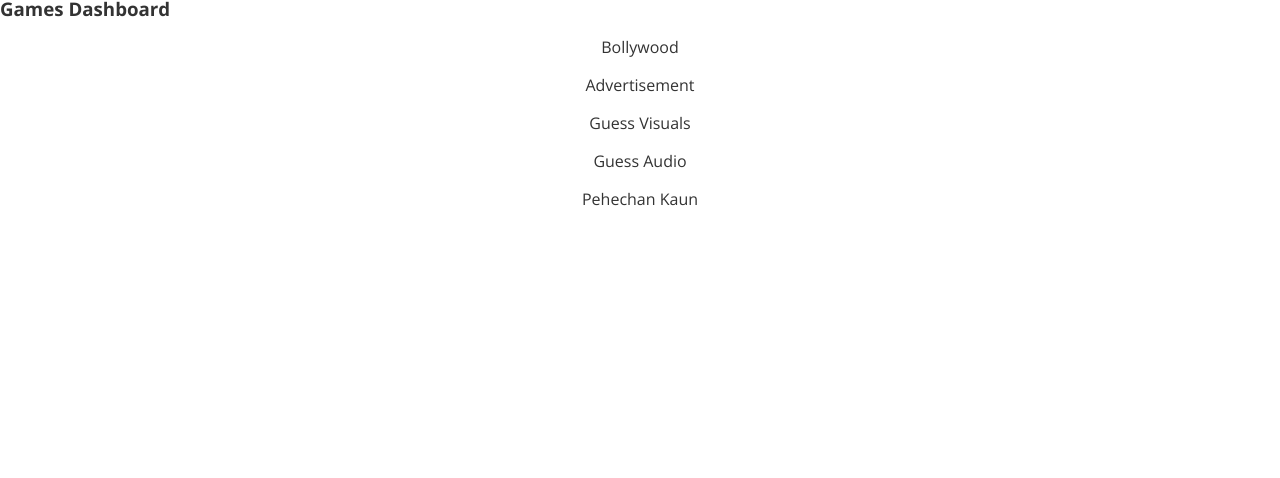
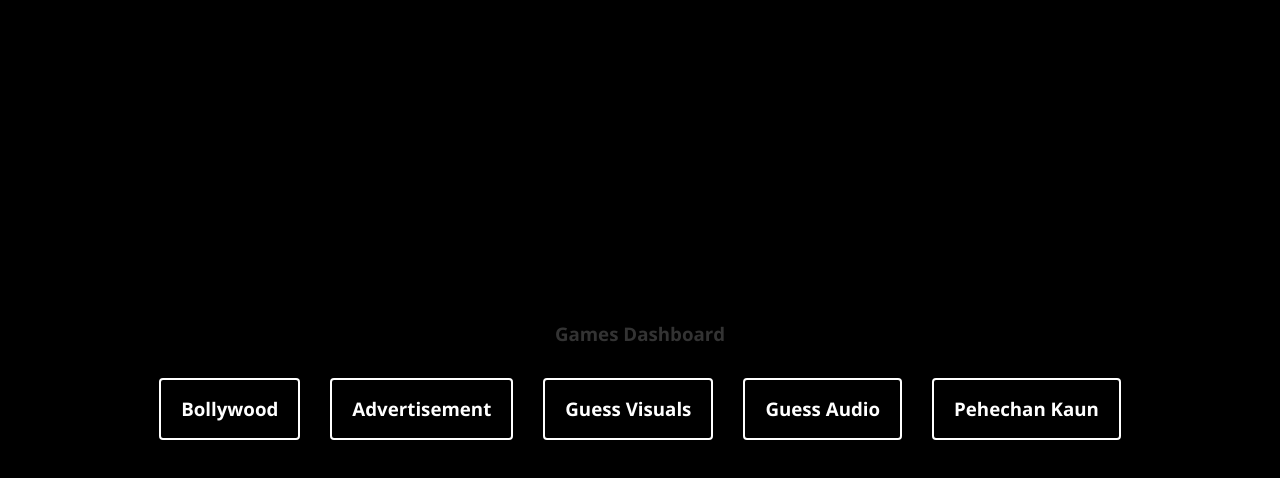
Before and after one commit to vinitsaboo/teatime, a React (Create React App) app: page /gameDashboard in a window 1280 px wide. Shown: the top 478 px of the page. Built offline with nearby package versions, Linux system fonts and the light colour scheme.

Commit message:
common card component

```diff
--- a/src/components/accordion/index.tsx
+++ b/src/components/accordion/index.tsx
@@ -11,10 +11,9 @@
     const [accordionData, handleAccordionData] = useState(propsData);
 
     const handleAccordionClick = (id: string):void => {
-        console.log(id);
         const saboo =  accordionData.map(data => ({
             ...data,
-            isCollapse: id === data.id
+            isCollapse: id === data.id && !data.isCollapse
         }))
         console.log({saboo})
         handleAccordionData(saboo)
--- /dev/null
+++ b/src/components/cards/index.module.scss
@@ -0,0 +1,22 @@
+@import url('./../../assets/scss/common.scss');
+.cardItem {
+    display: flex;
+    flex-direction: column;
+    padding: 20px;
+    margin: 15px;
+    border: solid 2px #fff;
+    border-radius: 4px;
+    cursor: pointer;
+    color:#fff;
+    transition: all ease-in-out 0.3s;
+    &:hover {
+        background: #ff0000;
+        color: #fff;
+        transition: all ease-in-out 0.3s;
+    }
+    .lg-cardTitle {
+        font-size: 30px;
+        line-height: 20px;
+        color: #fff;
+    }
+}
--- /dev/null
+++ b/src/components/cards/index.tsx
@@ -0,0 +1,34 @@
+import React, { useState } from 'react';
+import { TeaTimeGames } from '../../types/games';
+import styles from './index.module.scss';
+
+interface CardsData {
+    data: TeaTimeGames[];
+    selectedCardData: (record:Object) => void
+}
+
+export const CardTitle = ({title}: {title: string}) => {
+    return (
+        <h3>{title}</h3>
+    )
+}
+
+const Cards: React.FC<CardsData> = ({data, selectedCardData}) => {
+	const mapCardsData = () => {
+		if(!data.length) return;
+			return data.map((record, key) =>
+				<section key={key} className={styles.cardItem} onClick={() => selectedCardData(record)}>
+					<CardTitle title={record.title} />
+					{record.description.length ? <p>{record.description}</p>: null}
+				</section>
+			)
+    }
+
+    return (
+			<>
+				{mapCardsData()}
+			</>
+    )
+}
+
+export default Cards;
--- a/src/json/gameData.json
+++ b/src/json/gameData.json
@@ -1,11 +1,11 @@
 {
-  "teatimeGames": {
-    "0": "Bollywood",
-    "1": "Advertisement",
-    "2": "Guess Visuals",
-    "3": "Guess Audio",
-    "4": "Pehechan Kaun"
-  },
+  "teatimeGames": [
+    { "title": "Bollywood", "description": "" },
+    { "title": "Advertisement", "description": "" },
+    { "title": "Guess Visuals", "description": "" },
+    { "title": "Guess Audio", "description": "" },
+    { "title": "Pehechan Kaun", "description": "" }
+  ],
   "bollywood": [
     {
       "id": "8",
--- a/src/pages/dashboard/index.module.scss
+++ b/src/pages/dashboard/index.module.scss
@@ -1,8 +1,17 @@
 @import "./../../assets/scss/common.scss";
 
-.gameListItem{
-		margin: 20px;
+.gameCardWrapper {
+    display: flex;
+    flex-wrap: wrap;
+	background: black;
+	justify-content: center;
+	align-items: center;
+	min-height: 100vh;
+	height: auto;
+	flex-direction: column;
+	.gameSection {
 		display: flex;
-		justify-content: center;
-		align-items: center;
+		flex-wrap: wrap;
+		padding: 20px 0;
 	}
+}
--- a/src/pages/dashboard/index.tsx
+++ b/src/pages/dashboard/index.tsx
@@ -2,39 +2,43 @@
 import { useNavigate } from 'react-router-dom';
 import { SelectedGameContext } from '../../context/gameLevelContext';
 import GamesData from '../../json';
+import { TeaTimeGames } from '../../types/games';
+import Cards from './../../components/cards';
 import styles from './index.module.scss';
 
 const GamesDashboard = (props:any) => {
-		const [gamesList, fetchGamesList] = useState<Object>({});
+		const [gamesList, fetchGamesList] = useState<TeaTimeGames[] | undefined>(undefined);
 		const {updateGameInfo, selectedGameDetails} = useContext(SelectedGameContext);
     const navigate = useNavigate();
 
 		useEffect(() => {
-			fetchGamesList({...GamesData.teatimeGames});
+			fetchGamesList([...GamesData.teatimeGames]);
 		}, []);
 
 
 		const fetchGameList = () => {
-			if(!(Object.keys(gamesList).length)) return;
-			return Object.values(gamesList).map((data, key) =>
-				<dt className={styles.gameListItem} key={`game_${key}`} onClick={() => handleGameClick(key)}>{data}</dt>
-			)
+			if(!gamesList?.length) return;
+			return <Cards data={gamesList} selectedCardData={(recordInfo:any) => handleGameClick(recordInfo)} />
+			// return Object.values(gamesList).map((data, key) =>
+			// 	<dt className={styles.gameListItem} key={`game_${key}`} onClick={() => handleGameClick(key)}>{data}</dt>
+			// )
 		}
 
-		const handleGameClick = (key: number) => {
-			const currentGameName = Object.values(gamesList)[key].split(' ').join('_').toLowerCase();
+		const handleGameClick = (recordInfo:TeaTimeGames) => {
+			console.log(recordInfo);
+			const currentGameName = recordInfo.title.split(' ').join('_').toLowerCase();
 			updateGameInfo({...selectedGameDetails, category: currentGameName})
 			navigate(`/games/${currentGameName}`);
 		}
 
     return (
-			<>
+			<section className={styles.gameCardWrapper}>
 			<h3>Games Dashboard</h3>
-				<dl>
+				<section className={styles.gameSection}>
 					{fetchGameList()}
-				</dl>
+				</section>
 				{props.children}
-			</>
+			</section>
     )
 }
 
--- a/src/pages/gameCategory/index.tsx
+++ b/src/pages/gameCategory/index.tsx
@@ -3,7 +3,6 @@
 import { SelectedGameContext } from '../../context/gameLevelContext';
 import GamesData from '../../json';
 import { GameNames, GameRoundItems } from '../../types/games';
-
 
 const GameCategory = () => {
 	const {selectedGameDetails} = useContext(SelectedGameContext);
@@ -31,6 +30,3 @@
 }
 
 export default GameCategory;
-function useCallback(arg0: () => void, arg1: never[]) {
-	throw new Error('Function not implemented.');
-}
--- a/src/types/games.d.ts
+++ b/src/types/games.d.ts
@@ -6,6 +6,11 @@
 export interface GameProviderInterface {
 	selectedGameDetails: Partial<SelectedGameDetails> | null;
 	updateGameInfo: (data) => void | undefined;
+}
+
+export interface TeaTimeGames {
+	title: string;
+	description: string
 }
 
 export interface GameRoundItems {
```
